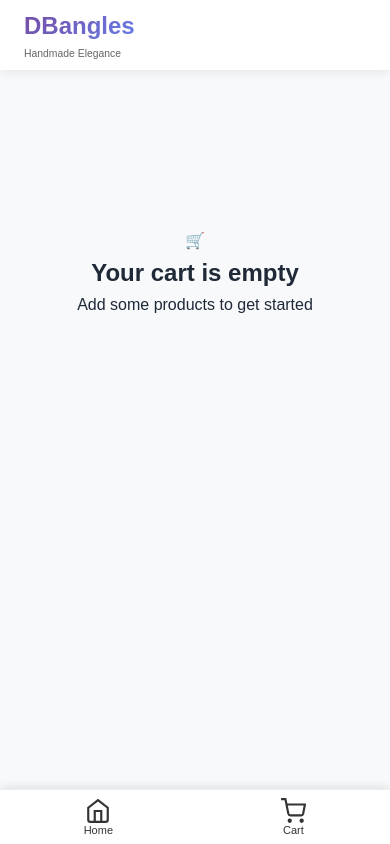
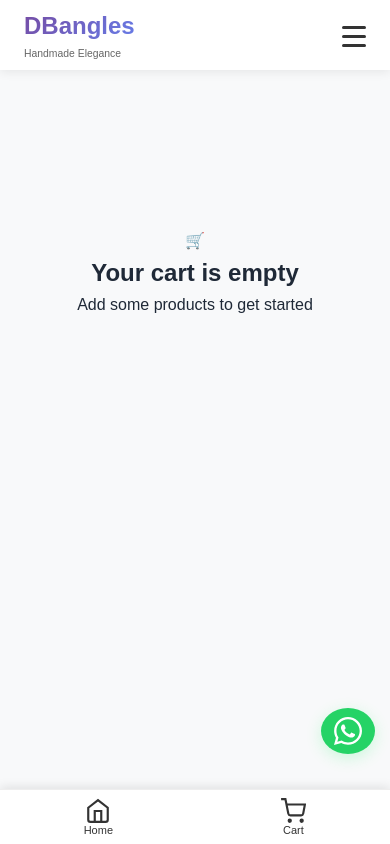
Before and after one commit to menueaswaran-design/DbanglesfrontEnd, a React (Vite) app: page /cart in a window 390 px wide. Built offline with nearby package versions, Linux system fonts and the light colour scheme.

Commit message:
whatsapp

```diff
--- a/package.json
+++ b/package.json
@@ -10,9 +10,13 @@
     "preview": "vite preview"
   },
   "dependencies": {
+    "@fortawesome/fontawesome-svg-core": "^7.1.0",
+    "@fortawesome/free-brands-svg-icons": "^7.1.0",
+    "@fortawesome/react-fontawesome": "^3.1.1",
     "lucide-react": "^0.562.0",
     "react": "^19.2.0",
     "react-dom": "^19.2.0",
+    "react-fontawesome": "^1.7.1",
     "react-router-dom": "^7.12.0"
   },
   "devDependencies": {
--- a/src/App.jsx
+++ b/src/App.jsx
@@ -10,6 +10,7 @@ import { CartProvider } from './components/CartContext';
 import './App.css';
 import ProductModal from './components/Productmodal';
 import Loader from './components/Loader';
+import WhatsappFloatingButton from './components/WhatsappFloatingButton';
 function AppContent() {
   const [searchQuery, setSearchQuery] = useState('');
   const [productsData, setProductsData] = useState({ bangles: [], dresses: [] });
@@ -92,6 +93,7 @@ function AppContent() {
         <main className="main-content">
           <div style={{ paddingTop: 80 }}><Loader text="Loading products..." /></div>
         </main>
+        <WhatsappFloatingButton />
       </div>
     );
   }
@@ -105,6 +107,7 @@ function AppContent() {
         <main className="main-content">
           <div className="error">Error: {error}</div>
         </main>
+        <WhatsappFloatingButton />
       </div>
     );
   }
@@ -132,6 +135,7 @@ function AppContent() {
       <footer className="footer">
         <p>&copy; 2026 DBangles - Handmade Elegance. All rights reserved.</p>
       </footer>
+      <WhatsappFloatingButton />
     </div>
   );
 }
--- a/src/components/Cart.jsx
+++ b/src/components/Cart.jsx
@@ -1,46 +1,48 @@
-import React, { useState } from "react";
+import React from "react";
 import { Trash2, X } from "lucide-react";
 import Navbar from "./Navbar";
 import CheckoutForm from "./CheckoutForm";
 import { useLocation } from "react-router-dom";
+import { useCart } from "./CartContext";
+import {useState} from "react";
+import WhatsappFloatingButton from "./WhatsappFloatingButton";
 // ==================== NAVBAR (Placeholder) ====================
 
 
 // ==================== CART COMPONENT ====================
-const Cart = ({ cartItems, updateCart, onCheckout, showCheckout }) => {
+const Cart = ({ onCheckout, showCheckout }) => {
   const location = useLocation();
+  const { cart, removeFromCart } = useCart();
   const buyNowProduct = location.state?.product;
 
   // ✅ If Buy Now exists → override cart display
   const displayItems = buyNowProduct
     ? [{ ...buyNowProduct, quantity: 1 }]
-    : cartItems;
+    : cart;
 
   const increaseQty = (id) => {
-    if (buyNowProduct) return; // prevent editing buy-now temp product
-
-    updateCart(
-      cartItems.map((item) =>
-        item.id === id ? { ...item, quantity: item.quantity + 1 } : item
-      )
+    if (buyNowProduct) return;
+    const updated = cart.map((item) =>
+      item.id === id ? { ...item, quantity: item.quantity + 1 } : item
     );
+    localStorage.setItem("cart", JSON.stringify(updated));
+    window.dispatchEvent(new Event("storage"));
   };
 
   const decreaseQty = (id) => {
     if (buyNowProduct) return;
-
-    updateCart(
-      cartItems.map((item) =>
-        item.id === id && item.quantity > 1
-          ? { ...item, quantity: item.quantity - 1 }
-          : item
-      )
+    const updated = cart.map((item) =>
+      item.id === id && item.quantity > 1
+        ? { ...item, quantity: item.quantity - 1 }
+        : item
     );
+    localStorage.setItem("cart", JSON.stringify(updated));
+    window.dispatchEvent(new Event("storage"));
   };
 
   const removeItem = (id) => {
     if (buyNowProduct) return;
-    updateCart(cartItems.filter((item) => item.id !== id));
+    removeFromCart(id);
   };
 
   const totalOriginal = displayItems.reduce(
@@ -61,6 +63,7 @@ const Cart = ({ cartItems, updateCart, onCheckout, showCheckout }) => {
     return (
       <div className="empty-cart">
         <Navbar />
+         <WhatsappFloatingButton />
         <div className="empty-icon">🛒</div>
         <h2 className="empty-title">Your cart is empty</h2>
         <p className="empty-text">Add some products to get started</p>
@@ -73,6 +76,7 @@ const Cart = ({ cartItems, updateCart, onCheckout, showCheckout }) => {
       {!showCheckout && <Navbar />}
 
       <div className="cart-container">
+
         <div className="items-list-section">
           <h1 className="page-title">Shopping Cart</h1>
           <div className="items-stack">
--- a/src/components/CartContext.jsx
+++ b/src/components/CartContext.jsx
@@ -22,8 +22,12 @@ export function CartProvider({ children }) {
     });
   };
 
+  const removeFromCart = (id) => {
+    setCart((prevCart) => prevCart.filter((item) => item.id !== id));
+  };
+
   return (
-    <CartContext.Provider value={{ cart, addToCart }}>
+    <CartContext.Provider value={{ cart, addToCart, removeFromCart }}>
       {children}
     </CartContext.Provider>
   );
--- a/src/components/Navbar.jsx
+++ b/src/components/Navbar.jsx
@@ -5,6 +5,7 @@ import "../styles/Navbar.css";
 
 function Navbar({ searchQuery, setSearchQuery, onCartClick }) {
   const [isSearchOpen, setIsSearchOpen] = useState(false);
+  const [isMobileMenuOpen, setIsMobileMenuOpen] = useState(false);
   const { cart } = useCart();
   const cartCount = cart.length;
   const navigate = useNavigate();
@@ -33,6 +34,18 @@ function Navbar({ searchQuery, setSearchQuery, onCartClick }) {
             <li><a href="#bangles">Bangles</a></li>
             <li><a href="#dresses">Dresses</a></li>
           </ul>
+
+          {/* Hamburger menu for mobile */}
+          <button
+            className="hamburger-menu mobile-only"
+            aria-label="Open menu"
+            style={{ display: 'none' }}
+            onClick={() => setIsMobileMenuOpen((prev) => !prev)}
+          >
+            <span className="hamburger-bar"></span>
+            <span className="hamburger-bar"></span>
+            <span className="hamburger-bar"></span>
+          </button>
 
           <div className="navbar-actions">
             {/* SEARCH – DESKTOP ONLY */}
@@ -88,6 +101,20 @@ function Navbar({ searchQuery, setSearchQuery, onCartClick }) {
         </div>
       </nav>
 
+      {/* ================= MOBILE MENU OVERLAY ================= */}
+      {isMobileMenuOpen && (
+        <div className="mobile-menu-overlay" onClick={() => setIsMobileMenuOpen(false)}>
+          <div className="mobile-menu" onClick={e => e.stopPropagation()}>
+            <button className="close-mobile-menu" onClick={() => setIsMobileMenuOpen(false)}>&times;</button>
+            <ul>
+              <li><a href="/" onClick={() => setIsMobileMenuOpen(false)}>Home</a></li>
+              <li><a href="#bangles" onClick={() => setIsMobileMenuOpen(false)}>Bangles</a></li>
+              <li><a href="#dresses" onClick={() => setIsMobileMenuOpen(false)}>Dresses</a></li>
+            </ul>
+          </div>
+        </div>
+      )}
+
       {/* ================= MOBILE BOTTOM NAV ================= */}
       <div className="mobile-bottom-nav">
         {/* HOME */}
--- a/src/components/ProductModal.css
+++ b/src/components/ProductModal.css
@@ -116,3 +116,30 @@
   .productmodal-image-wrapper { max-width: 100%; }
   .productmodal-related-grid { grid-template-columns: repeat(2, 1fr); gap: 16px; }
 }
+
+/* Share Button */
+
+.share-icon-btn {
+  position: absolute;
+  top: 12px;
+  right: 12px;
+  background: #fff;
+  border: none;
+  border-radius: 50%;
+  box-shadow: 0 2px 8px rgba(0,0,0,0.10);
+  padding: 7px;
+  cursor: pointer;
+  display: flex;
+  align-items: center;
+  justify-content: center;
+  transition: box-shadow 0.2s, transform 0.2s;
+  z-index: 2;
+}
+.share-icon-btn:hover {
+  background: #e0f7fa;
+  box-shadow: 0 4px 16px rgba(0,0,0,0.16);
+  transform: scale(1.08);
+}
+.share-icon-btn:active {
+  transform: scale(0.96);
+}
--- /dev/null
+++ b/src/components/WhatsappFloatingButton.jsx
@@ -0,0 +1,19 @@
+import React from "react";
+import { FontAwesomeIcon } from "@fortawesome/react-fontawesome";
+import { faWhatsapp } from "@fortawesome/free-brands-svg-icons";
+import "../styles/WhatsappFloatingButton.css";
+
+function WhatsappFloatingButton() {
+  return (
+    <a
+      href="https://wa.me/9443397824"
+      className="whatsapp-float-btn"
+      target="_blank"
+      rel="noopener noreferrer"
+    >
+      <FontAwesomeIcon icon={faWhatsapp} size="2x" />
+    </a>
+  );
+}
+
+export default WhatsappFloatingButton;
--- a/src/styles/Navbar.css
+++ b/src/styles/Navbar.css
@@ -1,3 +1,110 @@
+/* ================= MOBILE MENU OVERLAY ================= */
+
+.mobile-menu-overlay {
+  position: fixed;
+  top: 0;
+  left: 0;
+  width: 100vw;
+  height: 100vh;
+  background: transparent;
+  z-index: 2000;
+  display: flex;
+  align-items: flex-start;
+  justify-content: flex-end;
+  pointer-events: auto;
+}
+
+.mobile-menu {
+  background: rgba(255,255,255,0.98);
+  width: 70vw;
+  max-width: 320px;
+  margin-top: 18px;
+  border-radius: 18px 0 18px 18px;
+  box-shadow: 0 8px 32px rgba(118,75,162,0.10), -2px 0 12px rgba(0,0,0,0.08);
+  padding: 2rem 1.5rem 1.5rem 1.5rem;
+  display: flex;
+  flex-direction: column;
+  position: relative;
+  animation: slideInMenu 0.22s cubic-bezier(.4,1.6,.6,1);
+  max-height: 320px;
+  min-height: 180px;
+  overflow: hidden;
+}
+
+@keyframes slideInMenu {
+  from { transform: translateX(100%); }
+  to { transform: translateX(0); }
+}
+
+.close-mobile-menu {
+  position: absolute;
+  top: 12px;
+  right: 18px;
+  background: none;
+  border: none;
+  font-size: 2rem;
+  color: #764ba2;
+  cursor: pointer;
+}
+
+.mobile-menu ul {
+  list-style: none;
+  padding: 0;
+  margin: 2.5rem 0 0 0;
+  display: flex;
+  flex-direction: column;
+  gap: 1.5rem;
+}
+
+.mobile-menu ul li a,
+.mobile-menu-cart-btn {
+  color: #333;
+  text-decoration: none;
+  font-size: 1.1rem;
+  font-weight: 600;
+  background: none;
+  border: none;
+  cursor: pointer;
+  padding: 0;
+  display: flex;
+  align-items: center;
+}
+
+.mobile-menu-cart-btn {
+  position: relative;
+}
+/* ================= HAMBURGER MENU ================= */
+.hamburger-menu {
+  background: none;
+  border: none;
+  display: flex;
+  flex-direction: column;
+  justify-content: center;
+  align-items: center;
+  width: 40px;
+  height: 40px;
+  cursor: pointer;
+  padding: 0;
+  margin-left: 10px;
+  z-index: 1200;
+}
+.hamburger-bar {
+  width: 24px;
+  height: 3px;
+  background: #333;
+  margin: 3px 0;
+  border-radius: 2px;
+  transition: all 0.3s;
+}
+
+@media (max-width: 768px) {
+  .hamburger-menu {
+    display: flex !important;
+    position: absolute;
+    right: 16px;
+    top: 16px;
+  }
+}
 /* ================= NAVBAR ================= */
 .navbar {
   position: fixed;
--- /dev/null
+++ b/src/styles/WhatsappFloatingButton.css
@@ -0,0 +1,30 @@
+.whatsapp-float-btn {
+  position: fixed;
+  right: 22px;
+  bottom: 30px;
+  z-index: 3000;
+  background: #25d366;
+  border-radius: 50%;
+  box-shadow: 0 4px 16px rgba(2, 242, 82, 0.18);
+  padding: 7px;
+  display: flex;
+  align-items: center;
+  justify-content: center;
+  font-size: 1.1rem;
+  transition: box-shadow 0.2s, transform 0.2s;
+}
+.whatsapp-float-btn .svg-inline--fa {
+  color: #fff !important;
+}
+.whatsapp-float-btn:hover {
+  box-shadow: 0 8px 24px rgba(2, 242, 82, 0.28);
+  transform: scale(1.08);
+}
+@media (max-width: 768px) {
+  .whatsapp-float-btn {
+    right: 15px;
+    bottom: 90px;
+    font-size: 1rem;
+    padding: 7px;
+  }
+}
--- a/src/styles/payment.css
+++ b/src/styles/payment.css
@@ -1,35 +1,4 @@
 /* ================= Skeleton Loader ================= */
-
-
-.phone-input-box {
-  display: flex;
-  justify-content: center;
-  gap: 8px;
-  margin-top: 10px;
-}
-
-.phone-input {
-  padding: 6px 10px;
-  border-radius: 6px;
-  border: 1px solid #ccc;
-  font-size: 13px;
-  width: 150px;
-}
-
-.getid-btn {
-  padding: 6px 12px;
-  border: none;
-  background: #000;
-  color: #fff;
-  border-radius: 6px;
-  font-size: 12px;
-  cursor: pointer;
-}
-
-.getid-btn:hover {
-  opacity: 0.85;
-}
-
 
 .payment-skeleton-id {
   width: 120px;
```
Also changed, not shown: src/components/Productmodal.jsx (+27 -1 lines), src/styles/ProductCard.css (+13 -12 lines), 1 other file (tests, documents, lock files or other folders).
